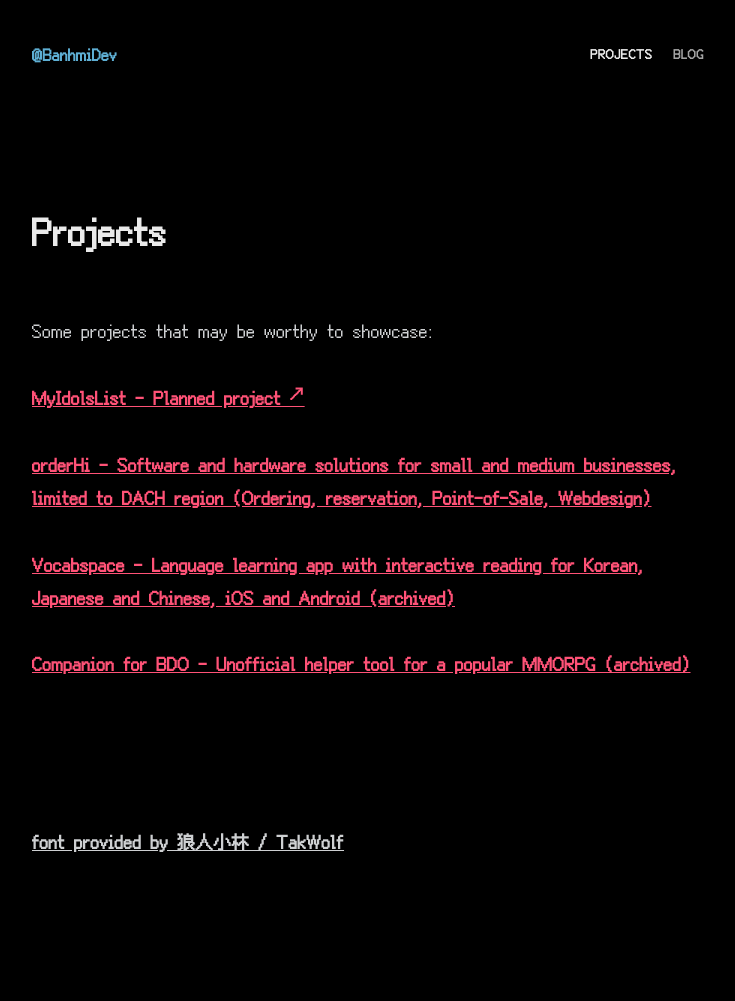
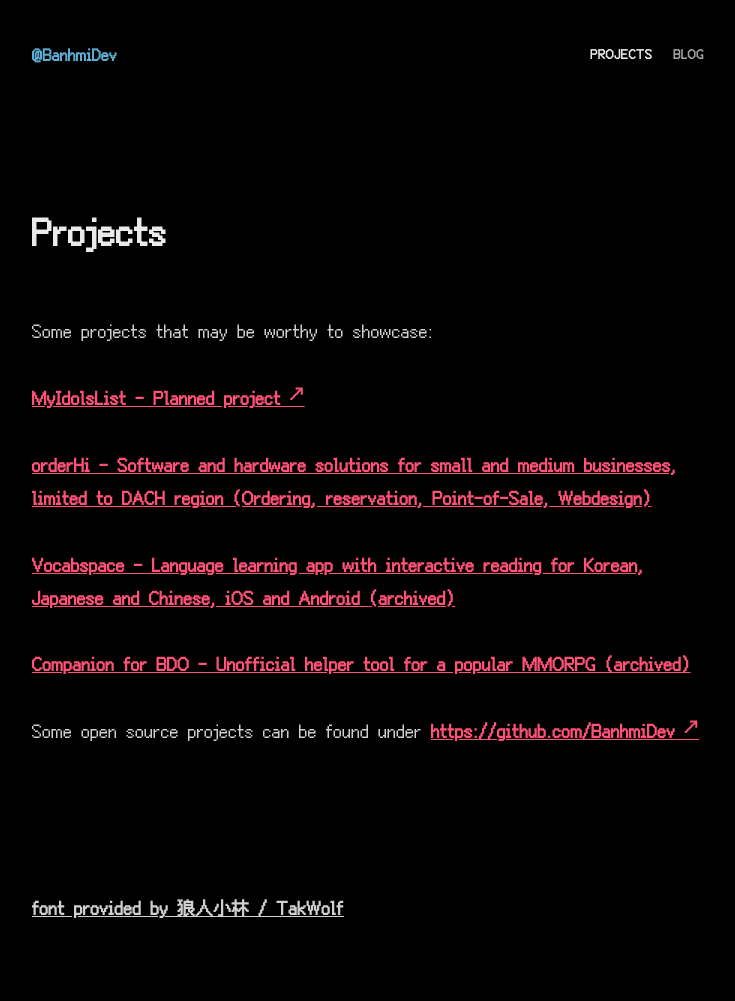
Before and after one commit to BanhmiDev/banhmidev.github.io, a Jekyll site: the page built from projects.html, in a window 1280 px wide. Shown: the whole page, without its empty margins (268-1003 px from the left). Built offline with Jekyll 4.4.1, drawn with Linux system fonts in a browser that asks for light colours; before the commit the page ends 934 px from its top, so only the background shows below that.

Commit message:
Cool update

```diff
--- a/projects.html
+++ b/projects.html
@@ -13,3 +13,5 @@
 <a href="#">Vocabspace - Language learning app with interactive reading for Korean, Japanese and Chinese, iOS and Android (archived)</a>
 <br/><br/>
 <a href="#">Companion for BDO - Unofficial helper tool for a popular MMORPG (archived)</a>
+<br/><br/>
+Some open source projects can be found under <a target="_blank" href="https://github.com/BanhmiDev">https://github.com/BanhmiDev</a>
```
